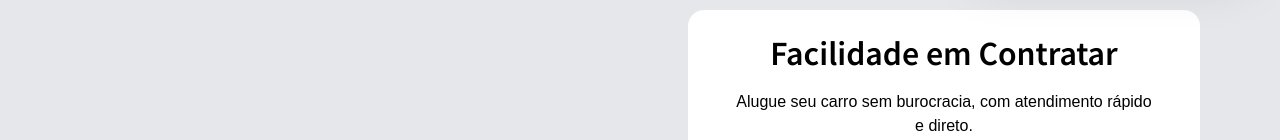
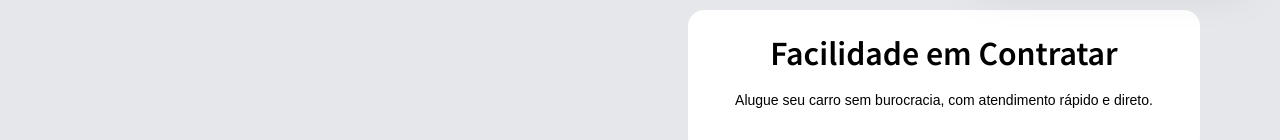
Before and after one commit to eumartins7/locacao_veiculos_nextJS, a Next.js app: page / in a window 1280 px wide. Shown: the part 810-950 px from the top of the page. Built offline with nearby package versions, Linux system fonts and the light colour scheme; a web font is replaced by a local one.

Commit message:
responsividade dos cards adicionada

```diff
--- a/src/components/home/infos-services/card-services/cardServices.tsx
+++ b/src/components/home/infos-services/card-services/cardServices.tsx
@@ -7,11 +7,11 @@ type CardAboutProps = {
 
 export function CardAbout({title, description}: CardAboutProps){
     return (
-        <div className="bg-white text-center p-6 rounded-2xl">
-            <h1 className="font-h1serv text-3xl">
+        <div className=" bg-white text-center p-3 lg:p-6 rounded-2xl">
+            <h1 className="font-h1serv text-lg lg:text-3xl">
                 {title}
             </h1>
-            <p className="font-pserv p-5">
+            <p className="font-pserv text-sm p-2 lg:p-5">
                 {description}
             </p>
         </div>
```
